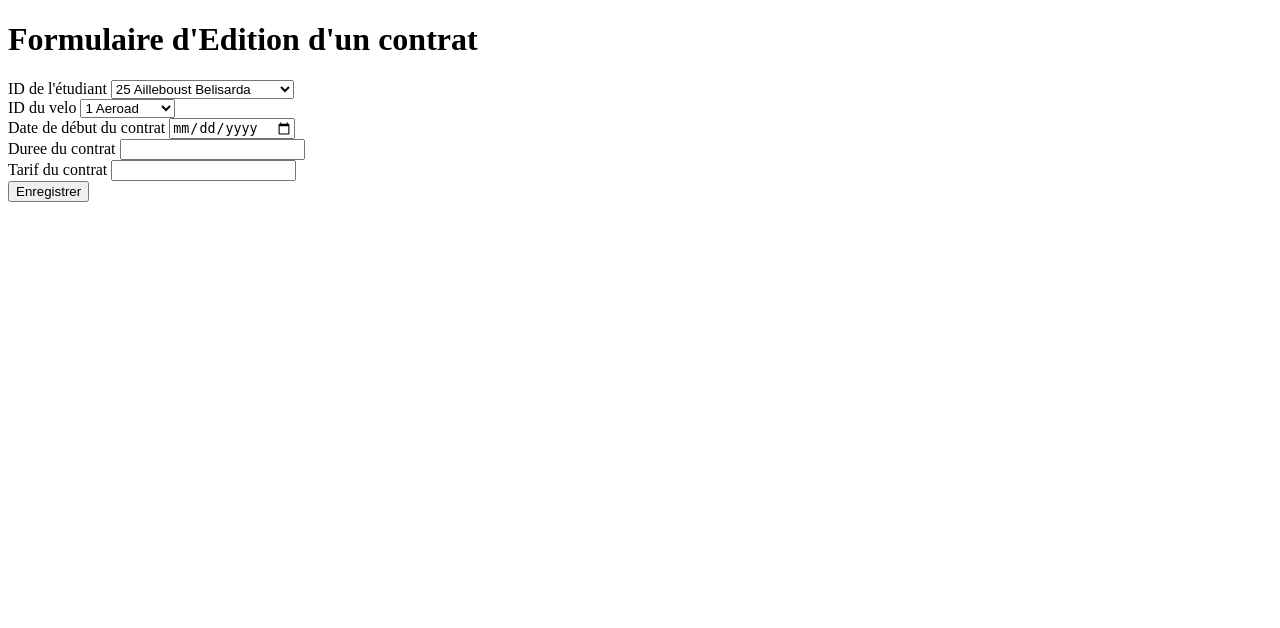
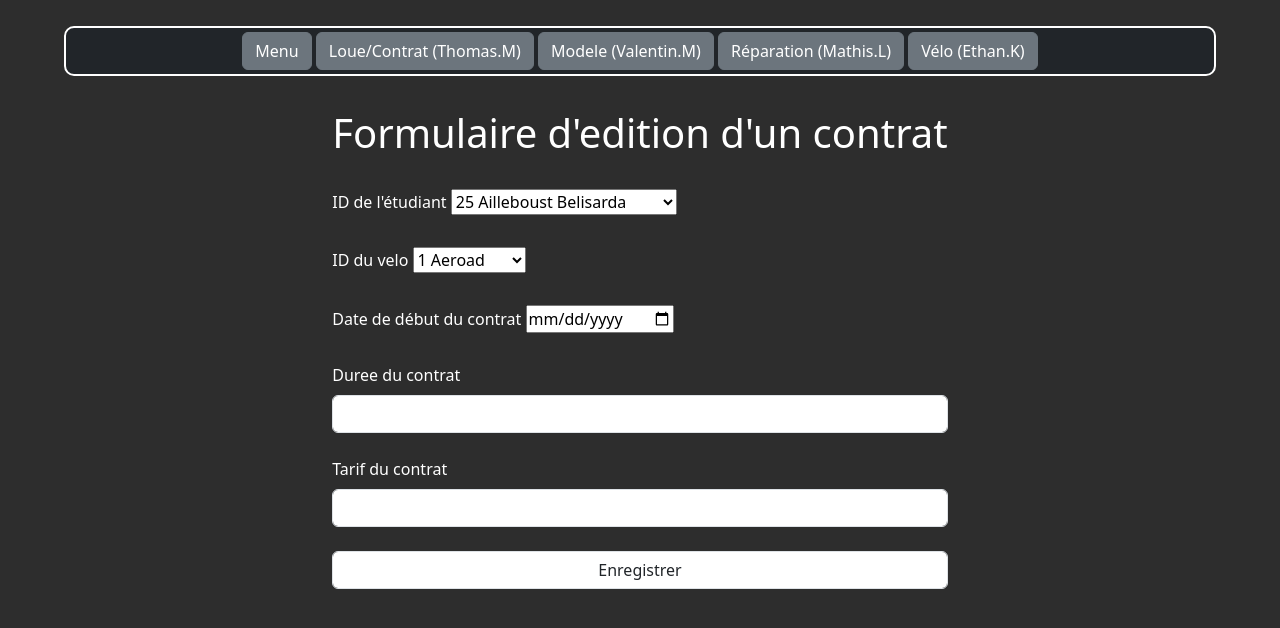
Before and after one commit to ThomasMillon/15_millon, a Flask app: page /contrat/edit in a window 1280 px wide. Shown: the top 628 px of the page. Run offline with Flask 3, Linux system fonts and the light colour scheme; data comes from the database, SQL or seed files in the repository; data that the repository does not hold is empty; some libraries are stand-ins or nearby versions.

Commit message:
Derniers détails (Contrat)

```diff
--- a/app.py
+++ b/app.py
@@ -251,18 +251,18 @@ def valid_add_contrat():
 
     mycursor = get_db().cursor()
     sql='''
-    SELECT COUNT(ID_Contrat)
-    FROM Loue___Contrat
-    WHERE ID_Velo = %s
-    AND (AAAA_MM_JJ BETWEEN %s AND DATE_ADD(%s, INTERVAL %s DAY)
-    OR DATE_ADD(AAAA_MM_JJ, INTERVAL %s DAY) BETWEEN %s AND DATE_ADD(%s, INTERVAL %s DAY)
-    OR %s BETWEEN AAAA_MM_JJ AND DATE_ADD(AAAA_MM_JJ, INTERVAL Duree_location DAY)
-    OR DATE_ADD(%s, INTERVAL %s DAY) BETWEEN AAAA_MM_JJ AND DATE_ADD(AAAA_MM_JJ, INTERVAL Duree_location DAY));
+    SELECT COUNT(ID_Contrat) AS nb
+        FROM Loue___Contrat
+        WHERE ID_Velo = %s
+        AND (AAAA_MM_JJ BETWEEN %s AND DATE_ADD(%s, INTERVAL %s DAY)
+        OR DATE_ADD(AAAA_MM_JJ, INTERVAL Duree_location DAY) BETWEEN %s AND DATE_ADD(%s, INTERVAL %s DAY)
+        OR %s BETWEEN AAAA_MM_JJ AND DATE_ADD(AAAA_MM_JJ, INTERVAL Duree_location DAY)
+        OR DATE_ADD(%s, INTERVAL %s DAY) BETWEEN AAAA_MM_JJ AND DATE_ADD(AAAA_MM_JJ, INTERVAL Duree_location DAY));
     '''
-    tuple_param = (velo, date_debut, date_debut, duree, duree, date_debut, date_debut, duree, date_debut, date_debut, duree)
+    tuple_param = (velo, date_debut, date_debut, duree, date_debut, date_debut, duree, date_debut, date_debut, duree)
     mycursor.execute(sql, tuple_param)
     nbContrat = mycursor.fetchone()
-    if nbContrat == 0 :
+    if nbContrat["nb"] <= 0 :
 
         sql = '''
         INSERT INTO Loue___Contrat(ID_Contrat, ID_Etudiant, ID_Velo, AAAA_MM_JJ, Duree_location, Tarif) VALUES (NULL, %s, %s, %s, %s, %s);
@@ -288,19 +288,18 @@ def valid_edit_contrat():
 
     mycursor = get_db().cursor()
     sql = '''
-        SELECT COUNT(ID_Contrat)
+        SELECT COUNT(ID_Contrat) AS nb
         FROM Loue___Contrat
         WHERE ID_Velo = %s
         AND (AAAA_MM_JJ BETWEEN %s AND DATE_ADD(%s, INTERVAL %s DAY)
-        OR DATE_ADD(AAAA_MM_JJ, INTERVAL %s DAY) BETWEEN %s AND DATE_ADD(%s, INTERVAL %s DAY)
+        OR DATE_ADD(AAAA_MM_JJ, INTERVAL Duree_location DAY) BETWEEN %s AND DATE_ADD(%s, INTERVAL %s DAY)
         OR %s BETWEEN AAAA_MM_JJ AND DATE_ADD(AAAA_MM_JJ, INTERVAL Duree_location DAY)
         OR DATE_ADD(%s, INTERVAL %s DAY) BETWEEN AAAA_MM_JJ AND DATE_ADD(AAAA_MM_JJ, INTERVAL Duree_location DAY));
         '''
-    tuple_param = (
-    velo, date_debut, date_debut, duree, duree, date_debut, date_debut, duree, date_debut, date_debut, duree)
+    tuple_param = (velo, date_debut, date_debut, duree, date_debut, date_debut, duree, date_debut, date_debut, duree)
     mycursor.execute(sql, tuple_param)
     nbContrat = mycursor.fetchone()
-    if nbContrat == 0:
+    if nbContrat["nb"] <= 0:
         sql = '''
         UPDATE Loue___Contrat SET ID_Etudiant = %s, ID_Velo = %s, AAAA_MM_JJ = %s, Duree_location = %s, Tarif = %s WHERE ID_Contrat = %s;
         '''
--- a/static/mes_styles.css
+++ b/static/mes_styles.css
@@ -43,8 +43,9 @@ body{
 
 .barnav{
     background-color: #212529;
-    justify-items: center;
-    align-content: center;
+    display: flex;
+    justify-content: center;
+    align-items: center;
     width: 100%;
     height: 50px;
     border-radius: 10px;
--- a/templates/loue_contrat/edit_loue_contrat.html
+++ b/templates/loue_contrat/edit_loue_contrat.html
@@ -5,40 +5,51 @@
     <title>Formulaire d'Edition d'un contrat</title>
 </head>
 <body>
+    {% extends 'layout.html' %}
+    {% block title %}
+        Formulaire d'edition d'un contrat
+    {% endblock %}
+    {% block body %}
         <div>
-        <h1>Formulaire d'Edition d'un contrat</h1>
-        <form action="/contrat/edit" method="post">
+            <h1>Formulaire d'edition d'un contrat</h1><br>
+            <form class="mb-3" action="/contrat/edit" method="post">
                 <input type="hidden" name="id" value="{{ contrat.ID_Contrat }}" >
                 <div>
-                <label for="etudiant">ID de l'étudiant</label>
-                <select name="etudiant" required>
+                    <label class="form-label" for="etudiant">ID de l'étudiant</label>
+                    <select class="form-label" name="etudiant" required>
                         {% for etudiant in etudiants %}
                             <option value="{{ etudiant.ID_Etudiant }}" {% if etudiant.ID_Etudiant == contrat.ID_Etudiant %}selected{% endif %}>{{ etudiant.ID_Etudiant }} {{ etudiant.Nom }} {{ etudiant.Prenom }}</option>
                         {% endfor %}
                     </select>
                 </div>
+                <br>
                 <div>
-                <label for="velo">ID du velo</label>
-                <select name="velo" required>
+                    <label class="form-label" for="velo">ID du velo</label>
+                    <select class="form-label" name="velo" required>
                         {% for velo in velos %}
                             <option value="{{ velo.ID_Velo }}" {% if velo.ID_Velo == contrat.ID_Velo %}selected{% endif %}>{{ velo.ID_Velo }} {{ velo.Libelle_Modele }}</option>
                         {% endfor %}
                     </select>
                 </div>
+                <br>
                 <div>
-                <label for="date_debut">Date de début du contrat</label>
+                    <label class="form-label" for="date_debut">Date de début du contrat</label>
                     <input type="date" id="date_debut" required value="{{ contrat.AAAA_MM_JJ }}" name="date_debut">
                 </div>
+                <br>
                 <div>
-                <label for="duree">Duree du contrat</label>
-                <input type="number" id="duree" required value="{{ contrat.Duree_location }}" name="duree">
+                    <label class="form-label" for="duree">Duree du contrat</label>
+                    <input class="form-control" type="number" id="duree" required value="{{ contrat.Duree_location }}" name="duree">
                 </div>
+                <br>
                 <div>
-                <label for="tarif">Tarif du contrat</label>
-                <input type="number" step="0.01" required value="{{ contrat.Tarif }}" name="tarif">
+                    <label class="form-label" for="tarif">Tarif du contrat</label>
+                    <input class="form-control" type="number" step="0.01" required value="{{ contrat.Tarif }}" name="tarif">
                 </div>
-            <button type="submit">Enregistrer</button>
+                <br>
+                <button class="form-control" type="submit">Enregistrer</button>
             </form>
         </div>
+    {% endblock %}
 </body>
 </html>
```
Also changed, not shown: templates/loue_contrat/add_loue_contrat.html (+19 -14 lines), templates/loue_contrat/show_loue_contrat.html (+11 -8 lines). Lines whose indentation alone changed are shown as unchanged.
